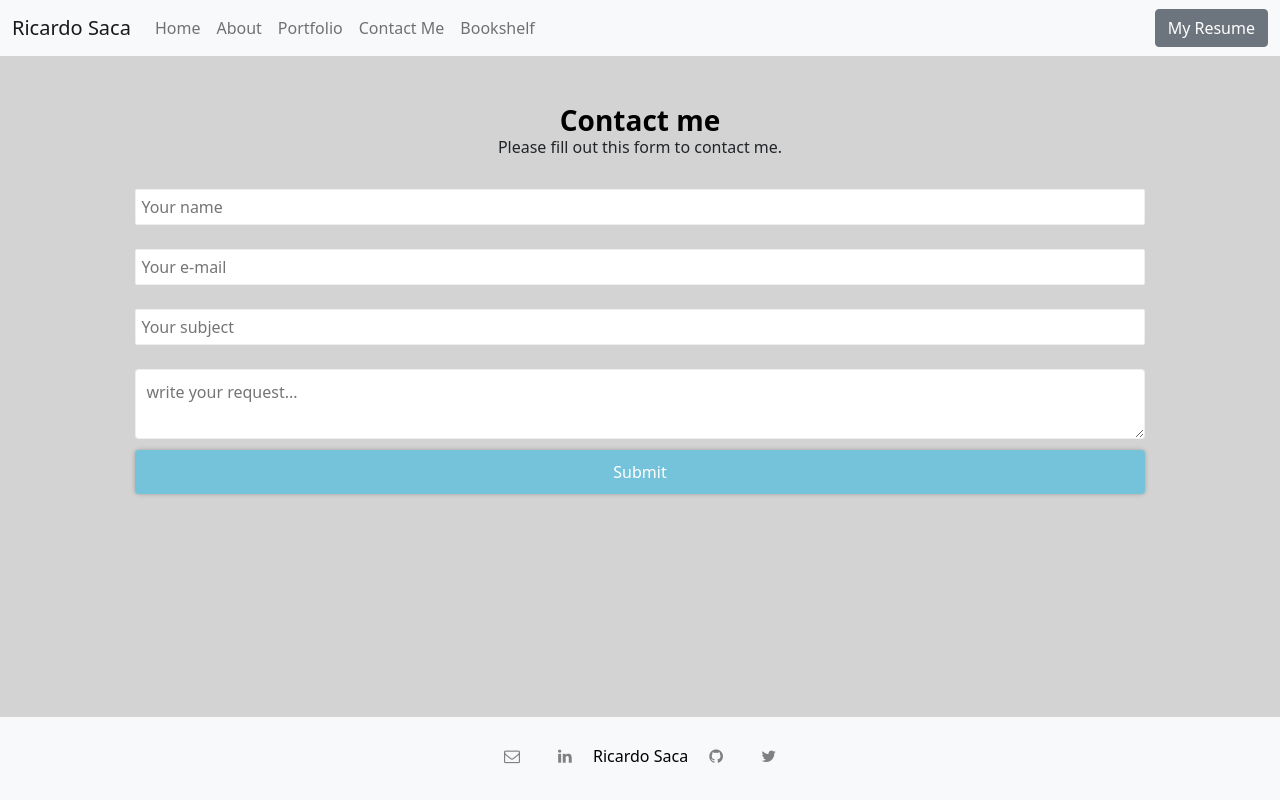
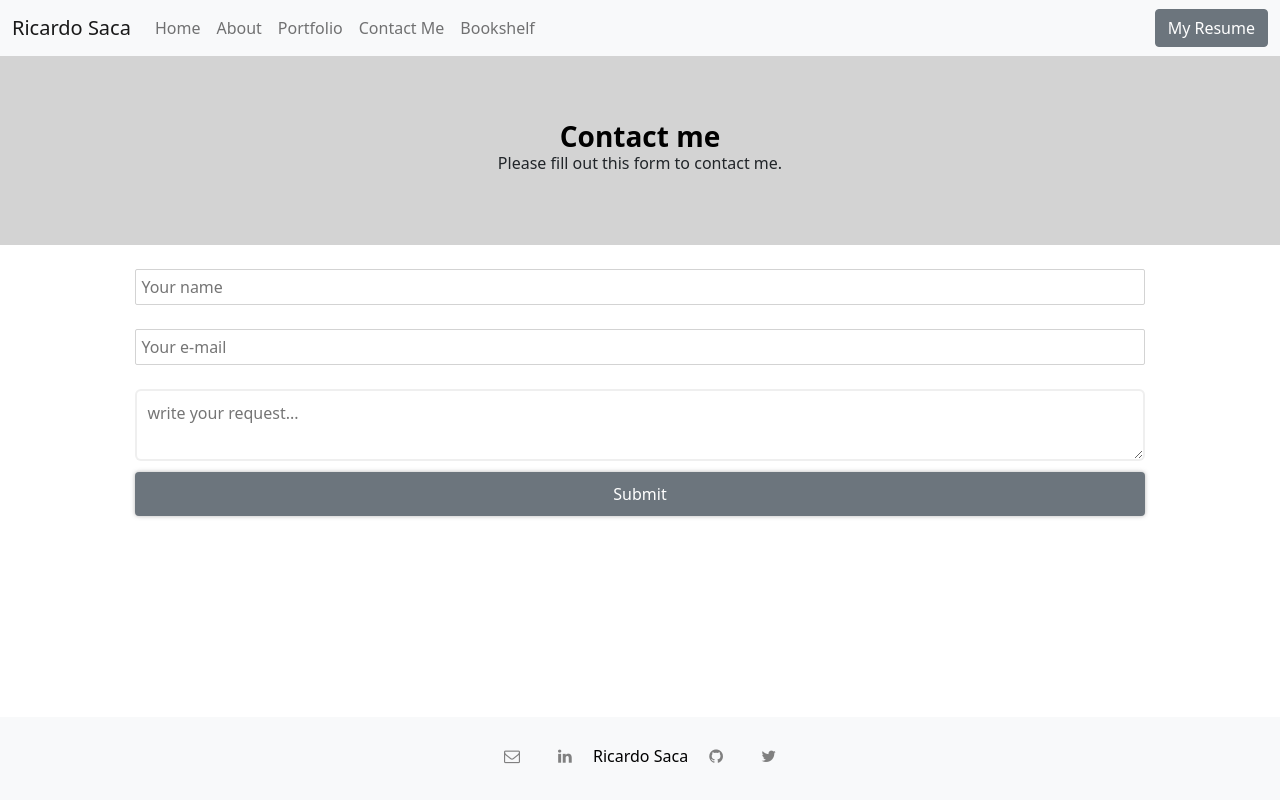
Before and after one commit to RicardoSaca/website, a Flask app: page /contactme in a window 1280 px wide. Run offline with Flask 2, Linux system fonts and the light colour scheme; parts of the project's set-up code (start-up, migrations or seed data) failed here and were passed over.

Commit message:
update contact form

```diff
--- a/app.py
+++ b/app.py
@@ -59,7 +59,7 @@ def contact():
             return render_template('contact.html', form=form)
         else:
             print('Hello!')
-            msg = Message(form.subject.data, sender='ricardosaca98@gmail.com', recipients=['ricardosaca@gmail.com'])
+            msg = Message(f'Message from {form.name.data}', sender='ricardosaca98@gmail.com', recipients=['ricardosaca@gmail.com'])
             msg.body = """
             %s has contacted you.
             You can reply to this email address <%s>
--- a/forms.py
+++ b/forms.py
@@ -5,6 +5,5 @@ from wtforms import TextField, TextAreaField, SubmitField, validators, Validatio
 class ContactForm(FlaskForm):
     name = TextField("Name",  [validators.Required("Please enter your name.")])
     email = TextField("Email",  [validators.Email("Not a valid email address."), validators.Required("Please enter your email address.")])
-    subject = TextField("Subject",  [validators.Required("Please enter a subject")])
     message = TextAreaField("Message", [validators.Required("Please enter a message.")])
     submit = SubmitField("Submit")
--- a/static/style.css
+++ b/static/style.css
@@ -3,7 +3,7 @@ html {
 }
 
 body{
-    background-color: lightgrey;
+    background-color: white;
     overflow: auto;
 }
 
@@ -13,6 +13,7 @@ Home
 
 .bio{
     padding:5%;
+    background-color: lightgrey;
 }
 
 .profile{
@@ -29,11 +30,29 @@ Projects
 
 .project{
     margin: 2%;
-    background-color:lightblue;
-    border: 1px solid black;
+    background-color:lightgrey;
+    /* border: 1px solid black; */
     padding: 15px;
     text-align: center;
     justify-content: center;
+}
+
+.project_url{
+    text-decoration: none;
+}
+
+/*
+Books
+*/
+.title{
+    text-decoration: none;
+    color: black;
+    font-size:larger;
+}
+.book{
+    background-color: lightgray;
+    /* margin: 1%; */
+    /* padding: 5px 2px; */
 }
 
 /*
@@ -75,22 +94,26 @@ Contact
 .contact input {
     width: 100%;
     border: none;
-    border: 1px solid #dddddd78;
+    border: 1px solid;
     padding: 5px;
     border-radius: 2px;
+    border-color: lightgray;
 }
 
 .contact textarea#message {
     width: 100%;
     height: 80%;
-    border: 1px solid #dddddd78;
-    border-radius: 4px;
+    border: 2px solid #dddddd78;
+    border-radius: 6px;
     padding: 10px;
+}
+.contact textarea#message::selection{
+    border-color: lightgray;
 }
 
 .contact input#submit {
     color: white;
-    background: rgb(117, 194, 219);
+    background: #6c757d;
     float: right;
     border: none;
     border-radius: 4px;
--- a/templates/contact.html
+++ b/templates/contact.html
@@ -3,27 +3,26 @@
 {% block title %} Contact Me {% endblock %}
 
 {% block content %}
-<div class="row justify-content-center mt-5">
+<div class="row justify-content-center bio">
     <div class="col-sm-6 col-11 text-center contact">
         <h3>Contact me</h3>
         <h6>Please fill out this form to contact me.</h6>
-
+    </div>
+</div>
+<div class="row justify-content-center">
+    <div class="col-sm-6 col-11 justify-content-center contact form">
         {% if success %}
         <p class='success'>Thank you for reaching out! I'll get back to you shortly.</p>
         {% else %}
             {% for message in form.name.errors %}
-                <div class="flash">{{ message }}</div>
+                <div class="flash col-sm-6 col-12 text-center mt-3">{{ message }}</div>
             {% endfor %}
             {% for message in form.email.errors %}
-                <div class="flash">{{ message }}</div>
-            {% endfor %}
-            {% for message in form.subject.errors %}
-                <div class="flash">{{ message }}</div>
+                <div class="flash col-sm-12 col-12 text-center mt-3">{{ message }}</div>
             {% endfor %}
             {% for message in form.message.errors %}
-                <div class="flash">{{ message }}</div>
+                <div class="flash col-sm-12 col-12 text-center mt-3">{{ message }}</div>
         {% endfor %}
-
         <form action="{{ url_for('contact') }}" method=post>
             <div>
                 {{ form.hidden_tag() }}
@@ -37,11 +36,6 @@
                     {{ form.email.label }} <br>
                     {{ form.email(placeholder='Your e-mail ')}}
                 </p>
-                    <!-- Subject of your request -->
-                    <p>
-                        {{ form.subject.label }} <br>
-                        {{ form.subject(placeholder='Your subject')}}
-                    </p>
                 <!-- Content of your request -->
                 <p>
                     {{ form.message.label }} <br>
@@ -53,7 +47,7 @@
                 </p>
             </div>
         </form>
+    </div>
     {% endif %}
 </div>
-</div>
 {% endblock %}
```
Also changed, not shown: templates/home.html (+4 -4 lines), 1 other file. Lines whose indentation alone changed are shown as unchanged.
